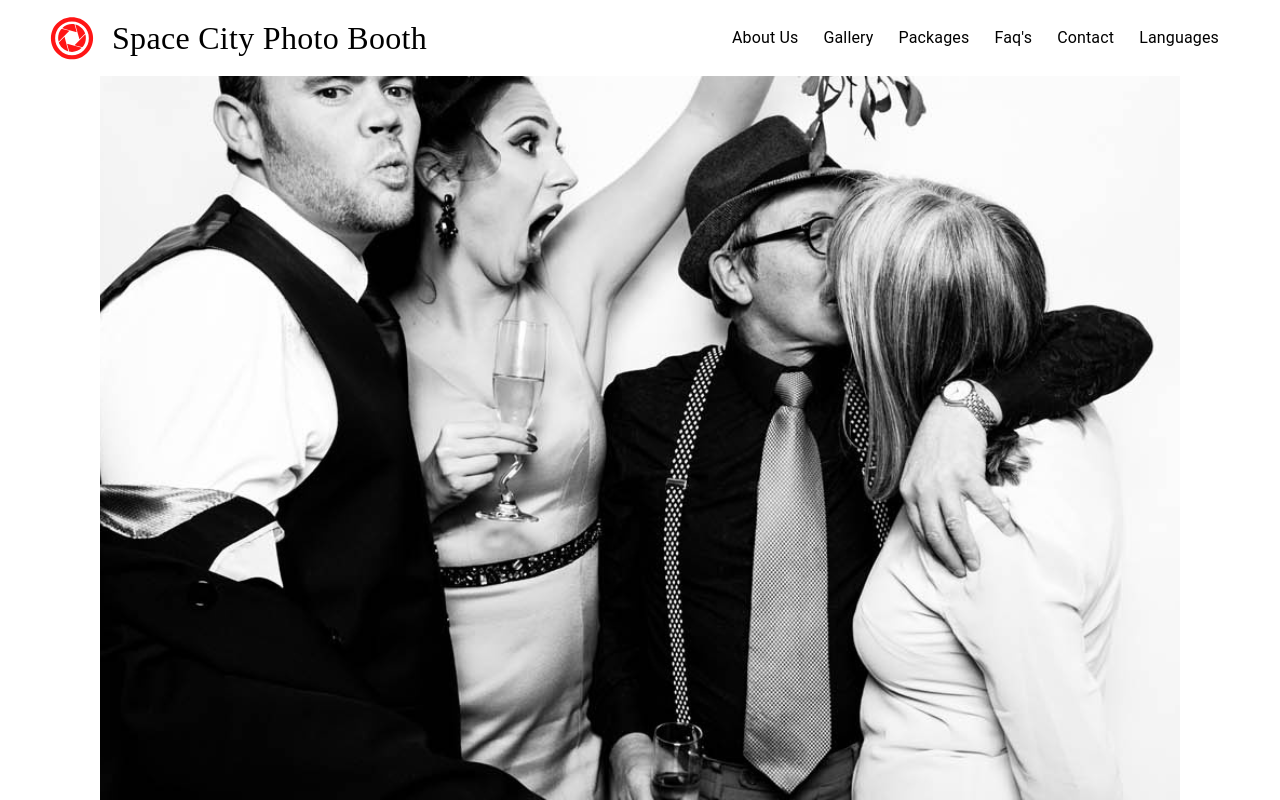
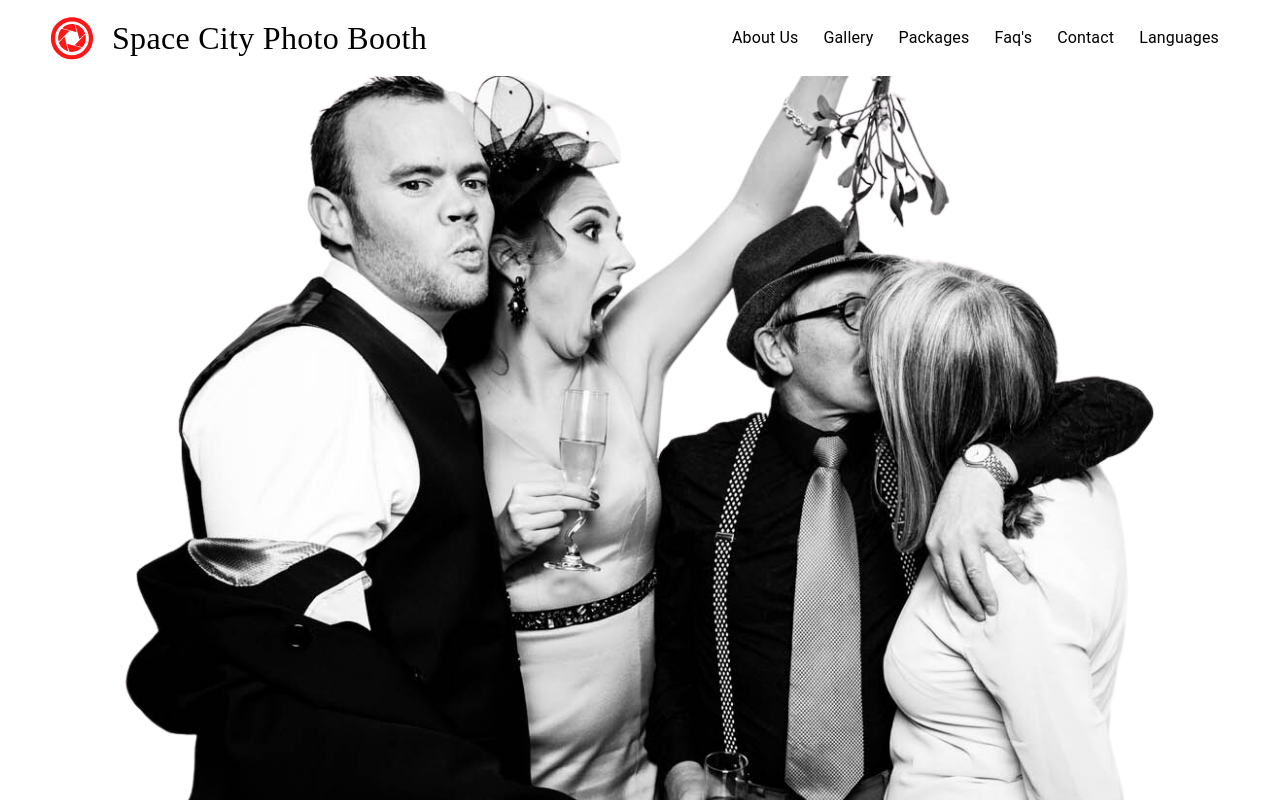
Before and after one commit to Alejandro-Gonzalez-Barriga/space-city-photo-booth-landing, a React (Create React App) app: page / in a window 1280 px wide. Shown: the top 800 px of the page. Built offline with nearby package versions, Linux system fonts and the light colour scheme; a web font is replaced by a local one.

Commit message:
reverted to svg

```diff
--- a/package.json
+++ b/package.json
@@ -2,7 +2,7 @@
   "name": "space-city-photo-booth-landing",
   "version": "0.1.0",
   "private": true,
-  "homepage": "https://www.achoquetech.pro/space-city-photo-booth-landing/",
+  "homepage": "https://Alejandro-Gonzalez-Barriga.github.io/space-city-photo-booth-landing",
   "dependencies": {
     "-": "0.0.1",
     "@emotion/react": "^11.10.6",
--- a/src/styles/banner/index.js
+++ b/src/styles/banner/index.js
@@ -13,7 +13,7 @@ export const BannerContainer = styled(Box)(({ matches, theme }) => ({
     flexDirection: "column",
     alignItems: "center",
   },
-  backgroundImage: `url(space-city-photo-booth-landing/images/banner/banner.png)`,
+  backgroundImage: `url(space-city-photo-booth-landing/images/banner/banner.svg)`,
   backgroundRepeat: "no-repeat",
   backgroundPosition: "center",
 }));
```
Also changed, not shown: 1 other file (tests, documents, lock files or other folders).
